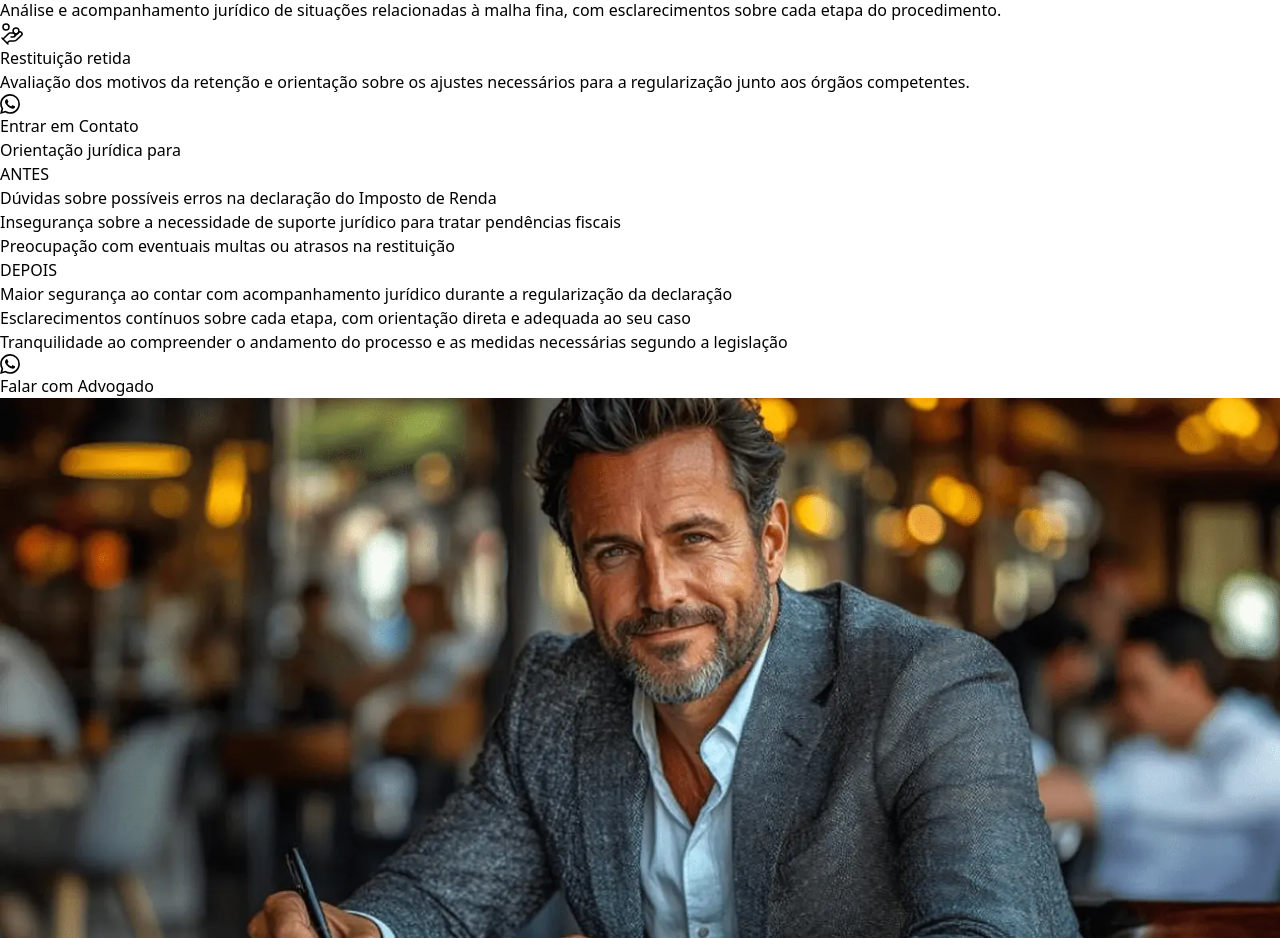
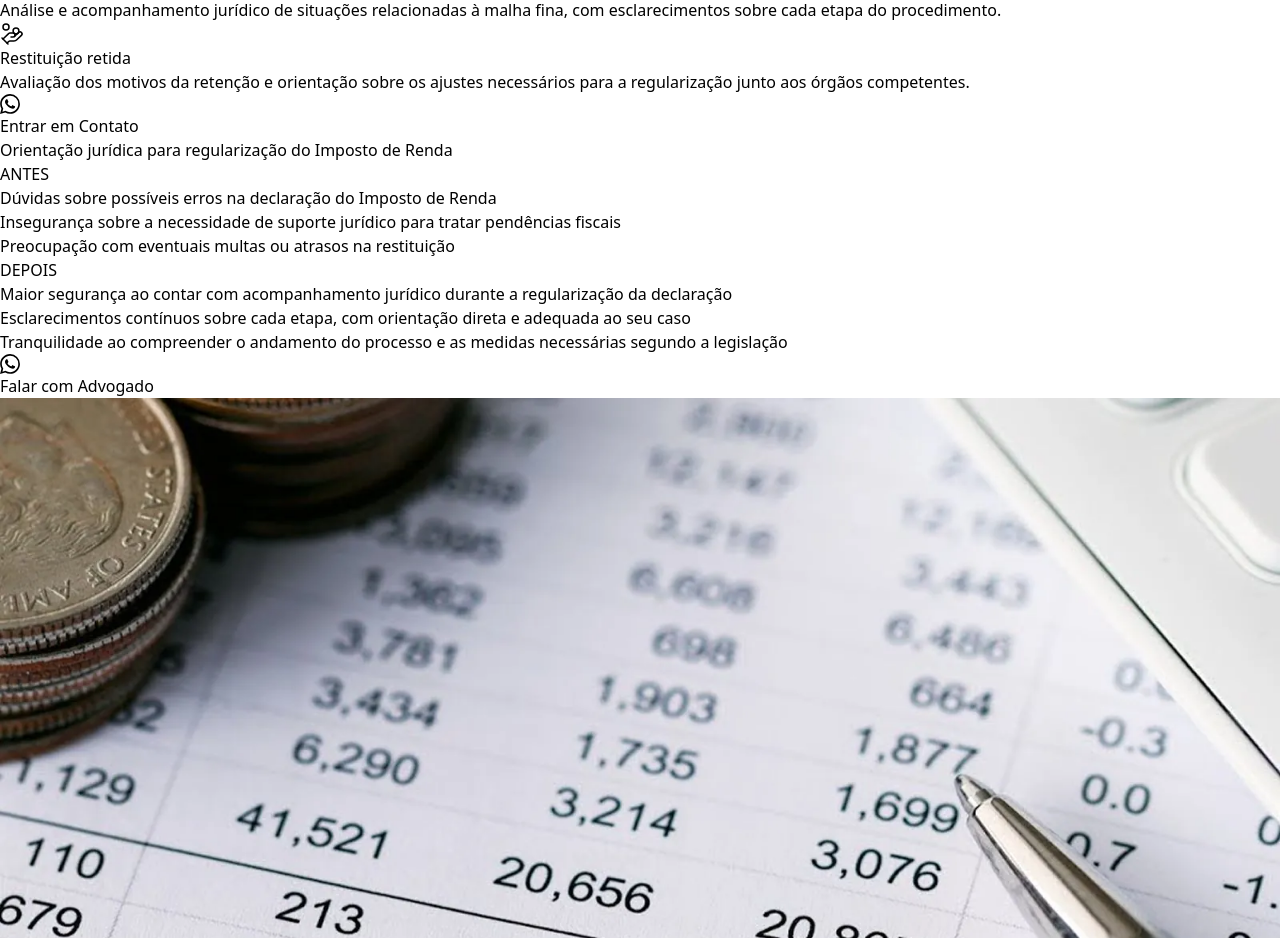
Before and after one commit to Paper-Street-Softwares/LPS-Jefferson-Macilio, a React (Vite) app: page / in a window 1280 px wide. Shown: the part 2480-3418 px from the top of the page. Built offline with nearby package versions, Linux system fonts and the light colour scheme.

Commit message:
fix: imagem e copy

```diff
--- a/src/content/Content.jsx
+++ b/src/content/Content.jsx
@@ -94,7 +94,7 @@ const content = {
 
   transformacao: {
     texts: {
-      titulo: "Orientação jurídica para",
+      titulo: "Orientação jurídica para regularização do Imposto de Renda",
       labelBotaoPrincial: "Falar com Advogado",
     },
     antes: {
```
Also changed, not shown: src/assets/background.webp.
